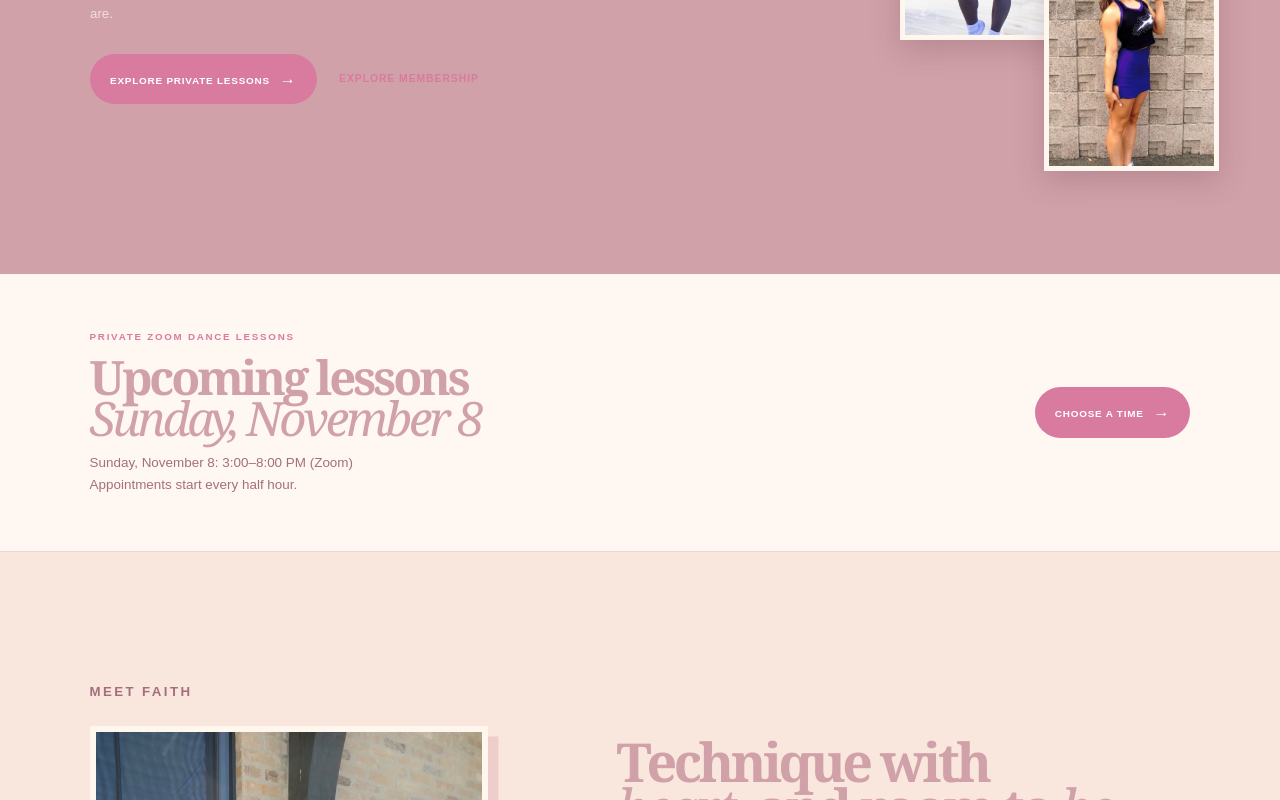
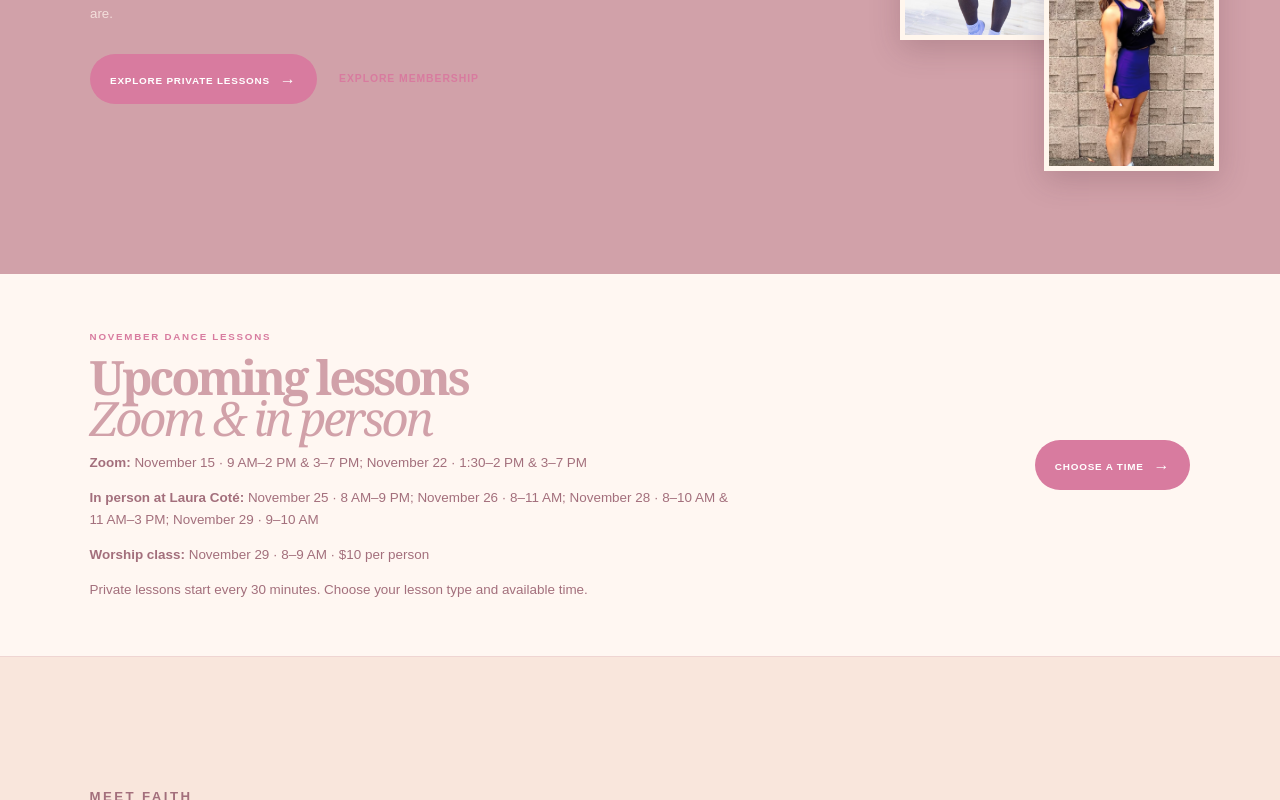
Before and after one commit to Mila1980/FAITHDANCE, a Next.js app: page / in a window 1280 px wide. Shown: the part 531-1331 px from the top of the page. Built offline with nearby package versions, Linux system fonts and the light colour scheme.

Commit message:
Show new November lesson schedule and worship class on homepage

```diff
--- a/src/app/page.tsx
+++ b/src/app/page.tsx
@@ -37,9 +37,12 @@ export default function Home() {
 
       <section className="home-booking-banner" aria-label="Upcoming private lessons">
         <div>
-          <p className="eyebrow">Private Zoom dance lessons</p>
-          <h2>Upcoming lessons<br /><em>Sunday, November 8</em></h2>
-          <p>Sunday, November 8: 3:00–8:00 PM (Zoom)<br />Appointments start every half hour.</p>
+          <p className="eyebrow">November dance lessons</p>
+          <h2>Upcoming lessons<br /><em>Zoom &amp; in person</em></h2>
+          <p><strong>Zoom:</strong> November 15 · 9 AM–2 PM &amp; 3–7 PM; November 22 · 1:30–2 PM &amp; 3–7 PM</p>
+          <p><strong>In person at Laura Coté:</strong> November 25 · 8 AM–9 PM; November 26 · 8–11 AM; November 28 · 8–10 AM &amp; 11 AM–3 PM; November 29 · 9–10 AM</p>
+          <p><strong>Worship class:</strong> November 29 · 8–9 AM · $10 per person</p>
+          <p>Private lessons start every 30 minutes. Choose your lesson type and available time.</p>
         </div>
         <Link className="button" href="/book">Choose a time <span>→</span></Link>
       </section>
```
